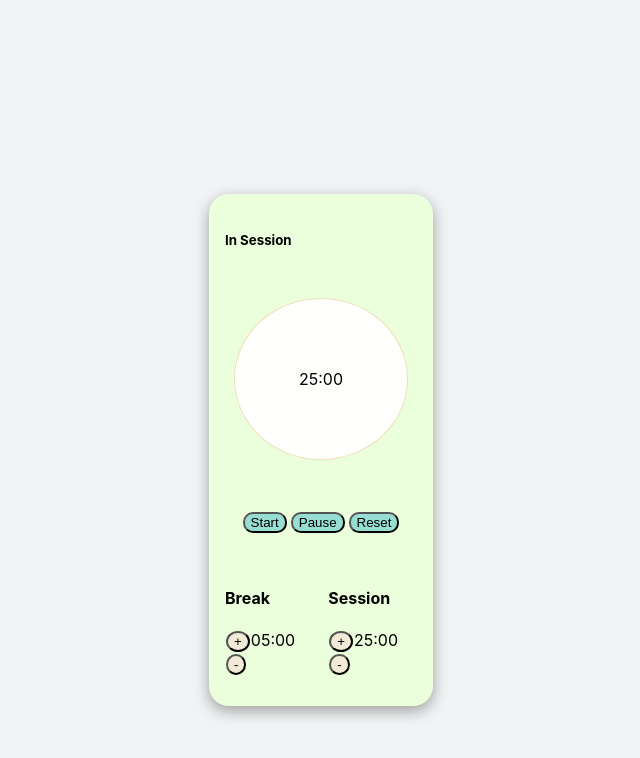
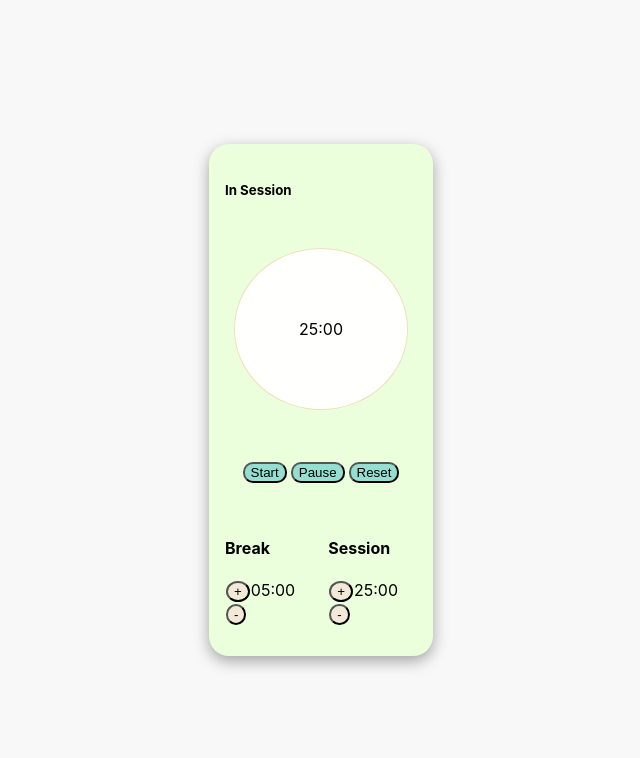
Before and after one commit to codeAdventureNow/Pomodoro, a React (Create React App) app: page / in a window 1280 px wide. Shown: the top 758 px of the page, without its empty margins (319-959 px from the left). Built offline with nearby package versions, Linux system fonts and the light colour scheme.

Commit message:
changed background color

```diff
--- a/src/App.css
+++ b/src/App.css
@@ -4,7 +4,6 @@
   justify-content: center;
   align-items: center;
   height: 100vmin;
-  margin-top: 50px;
 }
 
 .remote {
--- a/src/index.css
+++ b/src/index.css
@@ -5,7 +5,7 @@ body {
     sans-serif;
   -webkit-font-smoothing: antialiased;
   -moz-osx-font-smoothing: grayscale;
-  background-color: #f2f3f4;
+  background-color: #f8f8f8;
 }
 
 code {
```
